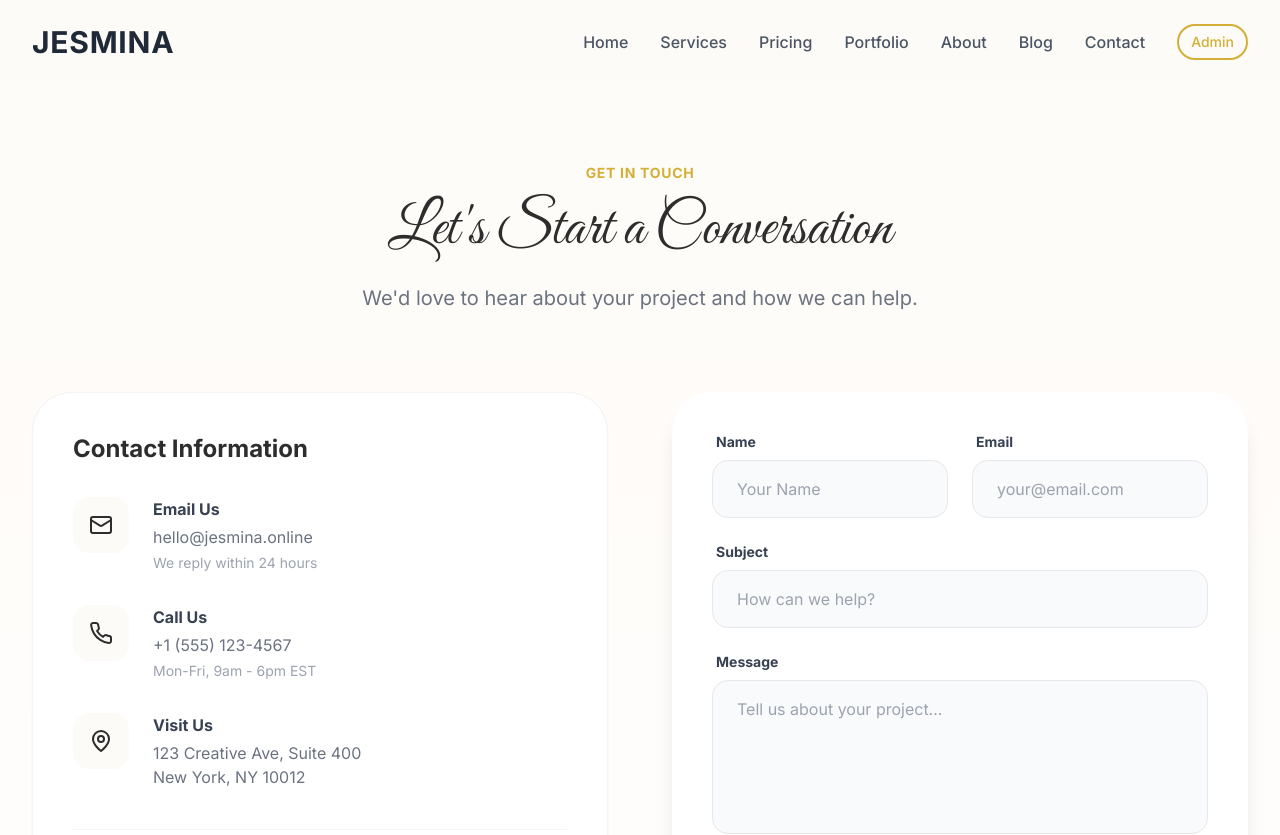
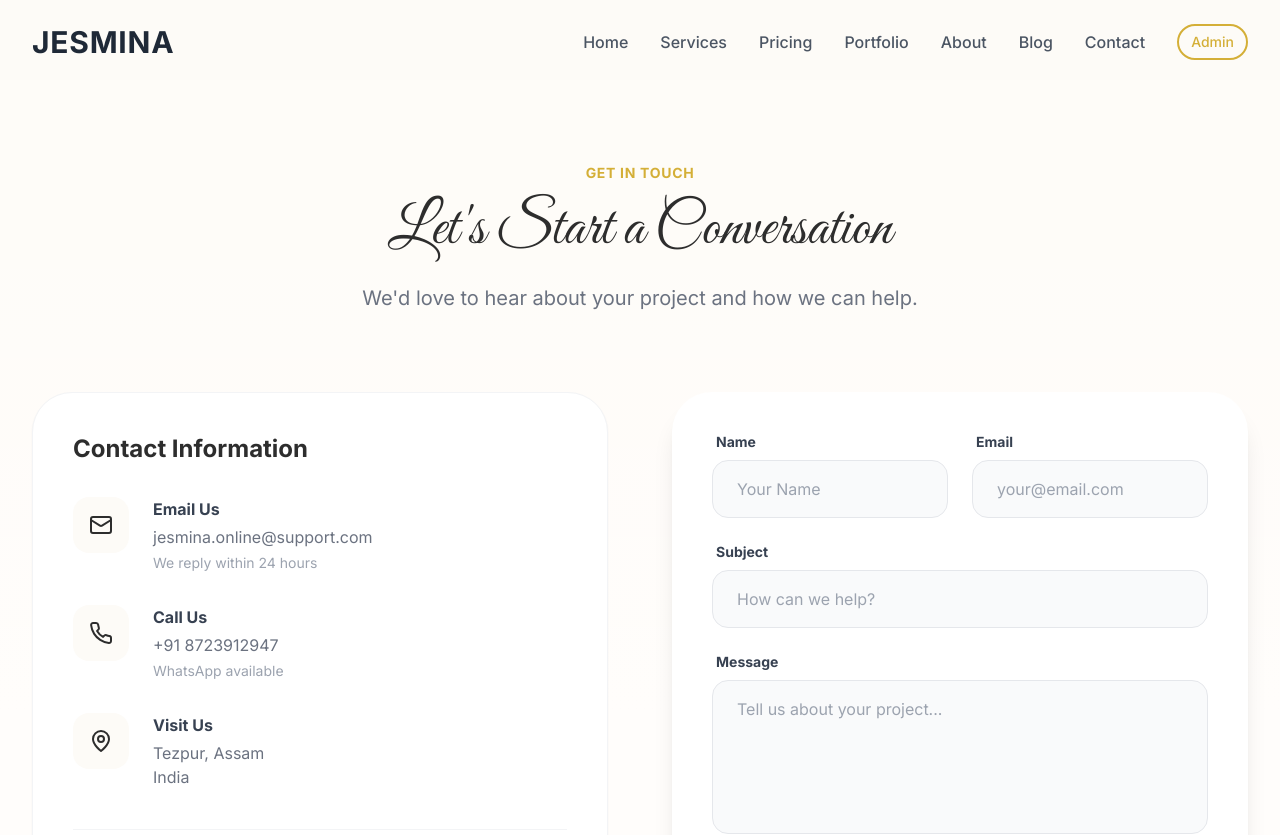
Before and after one commit to smartnad/jesmina-online, a Next.js app: page /contact in a window 1280 px wide. Shown: the top 835 px of the page. Built offline with nearby package versions, Linux system fonts and the light colour scheme.

Commit message:
Update contact details: Instagram, WhatsApp, email, and address

```diff
--- a/src/app/contact/page.tsx
+++ b/src/app/contact/page.tsx
@@ -62,7 +62,7 @@ export default function ContactPage() {
                                     </div>
                                     <div>
                                         <p className="font-bold text-gray-700 mb-1">Email Us</p>
-                                        <p className="text-gray-500">hello@jesmina.online</p>
+                                        <p className="text-gray-500">jesmina.online@support.com</p>
                                         <p className="text-gray-400 text-sm mt-1">We reply within 24 hours</p>
                                     </div>
                                 </div>
@@ -72,8 +72,8 @@ export default function ContactPage() {
                                     </div>
                                     <div>
                                         <p className="font-bold text-gray-700 mb-1">Call Us</p>
-                                        <p className="text-gray-500">+1 (555) 123-4567</p>
-                                        <p className="text-gray-400 text-sm mt-1">Mon-Fri, 9am - 6pm EST</p>
+                                        <p className="text-gray-500">+91 8723912947</p>
+                                        <p className="text-gray-400 text-sm mt-1">WhatsApp available</p>
                                     </div>
                                 </div>
                                 <div className="flex items-start group">
@@ -82,8 +82,8 @@ export default function ContactPage() {
                                     </div>
                                     <div>
                                         <p className="font-bold text-gray-700 mb-1">Visit Us</p>
-                                        <p className="text-gray-500">123 Creative Ave, Suite 400</p>
-                                        <p className="text-gray-500">New York, NY 10012</p>
+                                        <p className="text-gray-500">Tezpur, Assam</p>
+                                        <p className="text-gray-500">India</p>
                                     </div>
                                 </div>
                             </div>
@@ -91,7 +91,7 @@ export default function ContactPage() {
                             <div className="mt-10 pt-10 border-t border-gray-100">
                                 <h4 className="font-bold text-gray-700 mb-4">Follow Us</h4>
                                 <div className="flex gap-4">
-                                    <a href="#" className="p-3 bg-gray-50 rounded-full text-gray-400 hover:bg-pastel-gold hover:text-white transition-colors">
+                                    <a href="https://www.instagram.com/___official_jesmina__03?igsh=aGFrczB4ZG94dzZw" target="_blank" rel="noopener noreferrer" className="p-3 bg-gray-50 rounded-full text-gray-400 hover:bg-pastel-gold hover:text-white transition-colors">
                                         <Instagram size={20} />
                                     </a>
                                     <a href="#" className="p-3 bg-gray-50 rounded-full text-gray-400 hover:bg-pastel-gold hover:text-white transition-colors">
--- a/src/components/Footer.tsx
+++ b/src/components/Footer.tsx
@@ -29,10 +29,10 @@ export default function Footer() {
                     <div>
                         <h3 className="font-bold text-pastel-text mb-4">Connect</h3>
                         <div className="flex space-x-4">
-                            <a href="#" className="text-gray-400 hover:text-pastel-gold transition-colors"><Instagram size={20} /></a>
+                            <a href="https://www.instagram.com/___official_jesmina__03?igsh=aGFrczB4ZG94dzZw" target="_blank" rel="noopener noreferrer" className="text-gray-400 hover:text-pastel-gold transition-colors"><Instagram size={20} /></a>
                             <a href="#" className="text-gray-400 hover:text-pastel-gold transition-colors"><Twitter size={20} /></a>
                             <a href="#" className="text-gray-400 hover:text-pastel-gold transition-colors"><Facebook size={20} /></a>
-                            <a href="#" className="text-gray-400 hover:text-pastel-gold transition-colors"><Mail size={20} /></a>
+                            <a href="mailto:jesmina.online@support.com" className="text-gray-400 hover:text-pastel-gold transition-colors"><Mail size={20} /></a>
                         </div>
                     </div>
                 </div>
```
